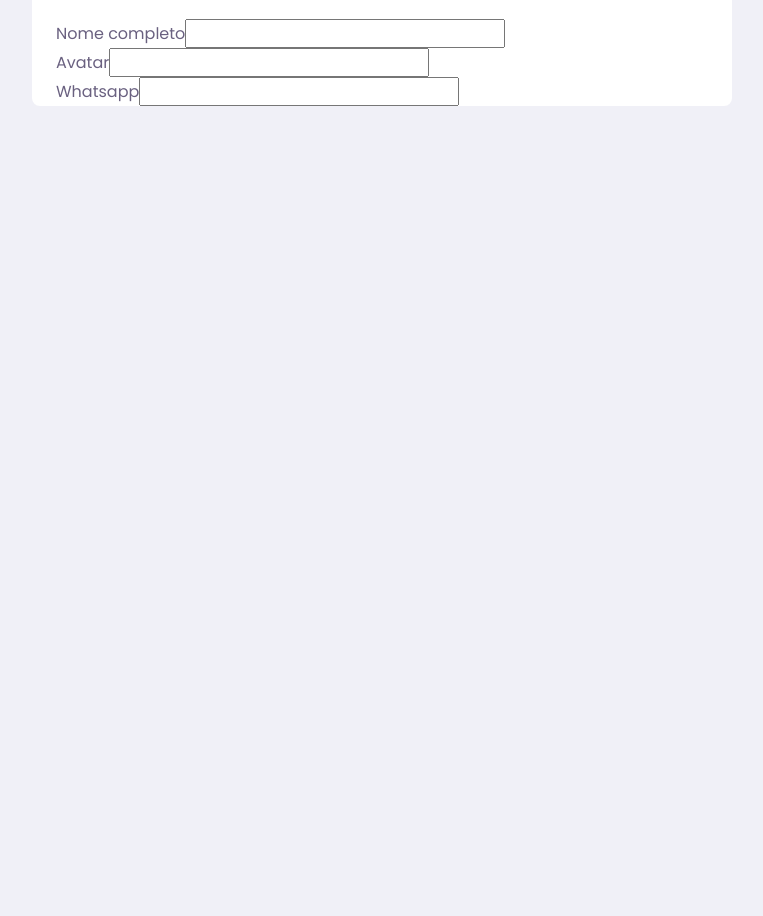
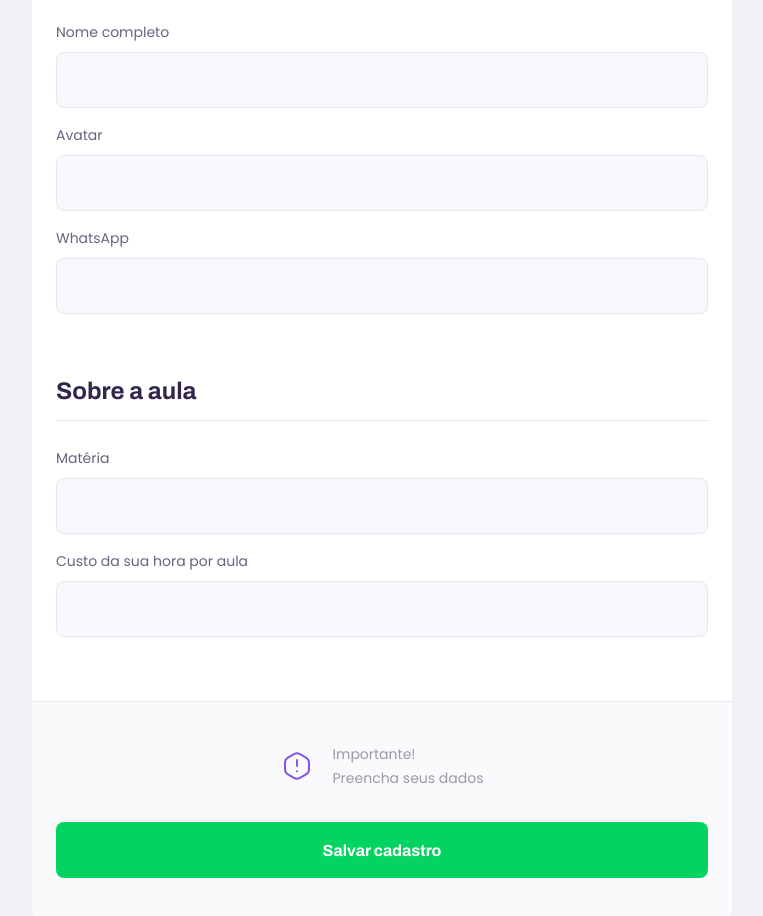
Before and after one commit to eduardo3g/proffy, a React (Create React App) app in the folder web/: page /give-classes in a window 1280 px wide. Shown: the part 420-1336 px from the top of the page, without its empty margins (258-1021 px from the left). Before the commit the page ends 800 px from the top, so only its background shows below. Built offline with nearby package versions, Linux system fonts and the light colour scheme; the HTML template or start-up script is replaced by a standard one.

Commit message:
chore: Developed the styles of teacher from.

```diff
--- /dev/null
+++ b/web/src/components/Input/index.tsx
@@ -0,0 +1,19 @@
+import React, { InputHTMLAttributes } from 'react';
+
+import './styles.css';
+
+interface InputProps extends InputHTMLAttributes<HTMLInputElement> {
+  label: string;
+  name: string;
+}
+
+const Input: React.FC<InputProps> = ({ label, name, ...rest  }) => {
+  return (
+    <div className="input-block">
+      <label htmlFor={name}>{label}</label>
+      <input type="text" id={name} {...rest} />
+  </div>
+  );
+}
+
+export default Input;
--- /dev/null
+++ b/web/src/components/Input/styles.css
@@ -0,0 +1,40 @@
+.input-block {
+  position: relative;
+}
+
+.input-block + .input-block {
+  margin-top: 1.4rem;
+}
+
+.input-block label {
+  font-size: 1.4rem;
+}
+
+.input-block input {
+  width: 100%;
+  height: 5.6rem;
+  margin-top: 0.8rem;
+  border-radius: 0.8rem;
+  background: var(--color-input-background);
+  border: 1px solid var(--color-line-in-white);
+  outline: 0;
+  padding: 0 1.6rem;
+  font: 1.6rem Archivo;
+}
+
+.input-block:focus-within::after {
+  width: calc(100% - 3.2rem);
+  height: 2px;
+  content: '';
+  background: var(--color-primary-light);
+  position: absolute;
+  left: 1.6rem;
+  right: 1.6rem;
+  bottom: 0;
+}
+
+/* @media (min-width: 700px) {
+  .input-block + .input-block {
+    margin-top: 0;
+  }
+} */
--- a/web/src/pages/TeacherForm/index.tsx
+++ b/web/src/pages/TeacherForm/index.tsx
@@ -1,6 +1,9 @@
 import React from 'react';
 
 import PageHeader from '../../components/PageHeader';
+import Input from '../../components/Input';
+
+import warnIcon from '../../assets/images/icons/warning.svg'
 
 import './styles.css';
 
@@ -15,22 +18,27 @@
       <main>
         <fieldset>
           <legend>Seus dados</legend>
+          <Input name="name" label="Nome completo" />
+          <Input name="avatar" label="Avatar" />
+          <Input name="whatsapp" label="WhatsApp" />
+        </fieldset>
 
-          <div className="input-block">
-            <label htmlFor="name">Nome completo</label>
-            <input type="text" id="name"/>
-          </div>
+        <fieldset>
+          <legend>Sobre a aula</legend>
+          <Input name="subject" label="Matéria" />
+          <Input name="cost" label="Custo da sua hora por aula" />
+        </fieldset>
 
-          <div className="input-block">
-            <label htmlFor="avatar">Avatar</label>
-            <input type="text" id="avatar"/>
-          </div>
-
-          <div className="input-block">
-            <label htmlFor="whatsapp">Whatsapp</label>
-            <input type="text" id="whatsapp"/>
-          </div>
-        </fieldset>
+        <footer>
+          <p>
+            <img src={warnIcon} alt="Aviso importante"/>
+            Importante! <br />
+            Preencha seus dados
+          </p>
+          <button type="button">
+            Salvar cadastro
+          </button>
+        </footer>
       </main>
     </div>
   );
--- a/web/src/pages/TeacherForm/styles.css
+++ b/web/src/pages/TeacherForm/styles.css
@@ -37,3 +37,43 @@
   padding-bottom: 1.6rem;
   border-bottom: 1px solid var(--color-line-in-white);
 }
+
+#page-teacher-form main footer {
+  padding: 4rem 2.4rem;
+  background: var(--color-box-footer);
+  border-top: 1px solid var(--color-line-in-white);
+  margin-top: 6.4rem;
+}
+
+#page-teacher-form main footer p {
+  display: flex;
+  align-items: center;
+  justify-content: center;
+  font-size: 1.4rem;
+  line-height: 2.4rem;
+  color: var(--color-text-complement);
+}
+
+#page-teacher-form main footer p img {
+  margin-right: 2rem;
+}
+
+#page-teacher-form main footer button {
+  width: 100%;
+  height: 5.6rem;
+  background: var(--color-secundary);
+  color: var(--color-button-text);
+  border: 0;
+  border-radius: 0.8rem;
+  font: 700 1.6rem Archivo;
+  display: flex;
+  align-items: center;
+  justify-content: center;
+  text-decoration: none;
+  transition: background-color 0.2s;
+  margin-top: 3.2rem;
+}
+
+#page-teacher-form main footer button:hover {
+  background: var(--color-secundary-dark);
+}
--- a/web/src/pages/TeacherList/index.tsx
+++ b/web/src/pages/TeacherList/index.tsx
@@ -2,6 +2,7 @@
 
 import PageHeader from '../../components/PageHeader';
 import TeacherItem from '../../components/TeacherItem';
+import Input from '../../components/Input';
 
 import './styles.css';
 
@@ -10,18 +11,9 @@
     <div id="page-teacher-list" className="container">
       <PageHeader title="Estes são os proffys disponíveis.">
         <form id="search-teachers">
-          <div className="input-block">
-            <label htmlFor="subject">Matéria</label>
-            <input type="text" id="subject"/>
-          </div>
-          <div className="input-block">
-            <label htmlFor="week_day">Dia da semana</label>
-            <input type="text" id="week_day"/>
-          </div>
-          <div className="input-block">
-            <label htmlFor="time">Hora</label>
-            <input type="text" id="time"/>
-          </div>
+          <Input name="subject" label="Matéria" />
+          <Input name="week_day" label="Dia da semana" />
+          <Input name="time" label="Hora" />
         </form>
       </PageHeader>
 
--- a/web/src/pages/TeacherList/styles.css
+++ b/web/src/pages/TeacherList/styles.css
@@ -11,48 +11,10 @@
   color: var(--color-text-in-primary);
 }
 
-#search-teachers .input-block {
-  position: relative;
-}
-
-#search-teachers .input-block + .input-block {
-  margin-top: 1.4rem;
-}
-
-#search-teachers .input-block label {
-  font-size: 1.4rem;
-}
-
-#search-teachers .input-block input {
-  width: 100%;
-  height: 5.6rem;
-  margin-top: 0.8rem;
-  border-radius: 0.8rem;
-  background: var(--color-input-background);
-  border: 1px solid var(--color-line-in-white);
-  outline: 0;
-  padding: 0 1.6rem;
-  font: 1.6rem Archivo;
-}
-
-#search-teachers .input-block:focus-within::after {
-  width: calc(100% - 3.2rem);
-  height: 2px;
-  content: '';
-  background: var(--color-primary-light);
-  position: absolute;
-  left: 1.6rem;
-  right: 1.6rem;
-  bottom: 0;
-}
-
 #page-teacher-list main {
   margin: 3.2rem auto;
   width: 90%;
 }
-
-
-
 
 @media (min-width: 700px) {
   #page-teacher-list {
```
